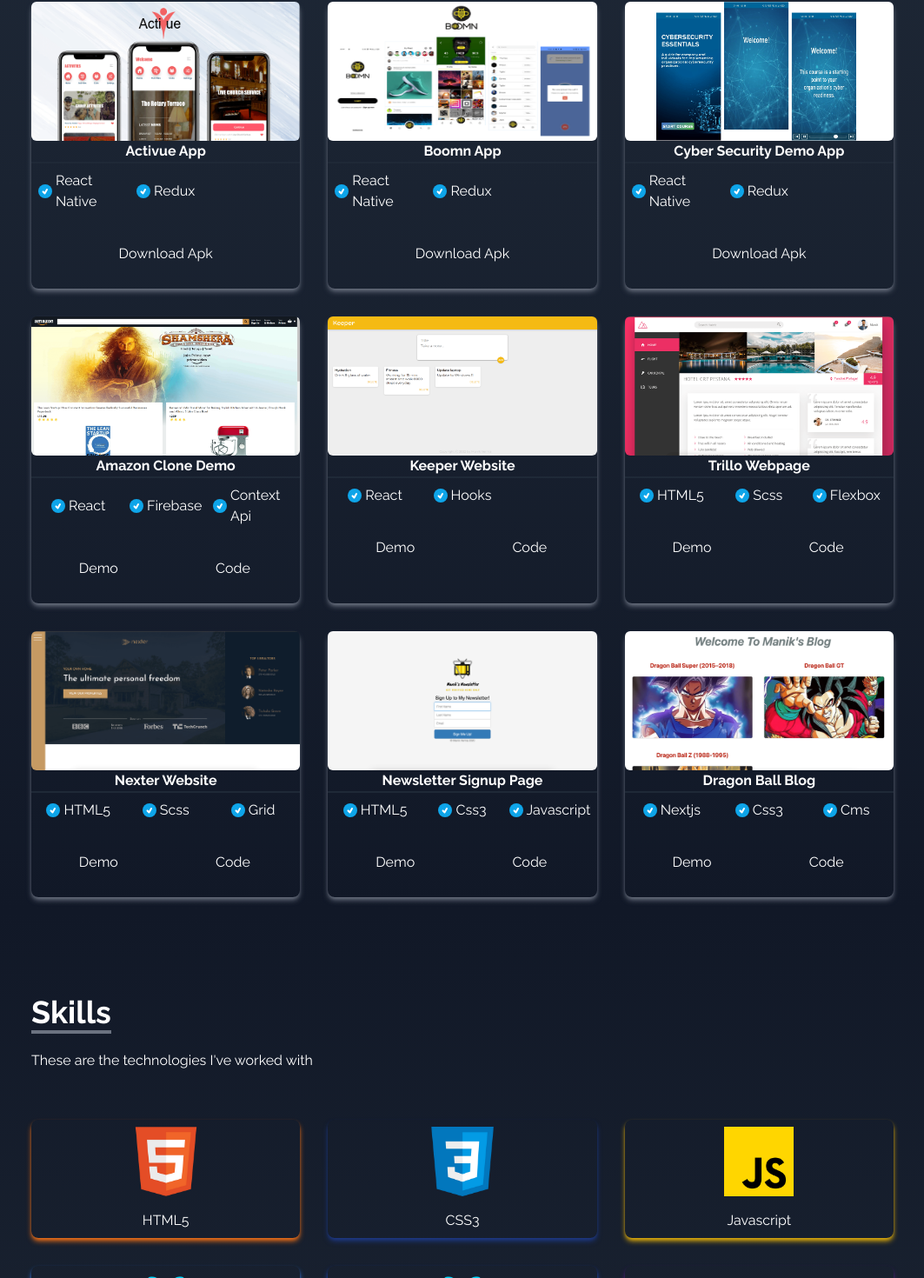
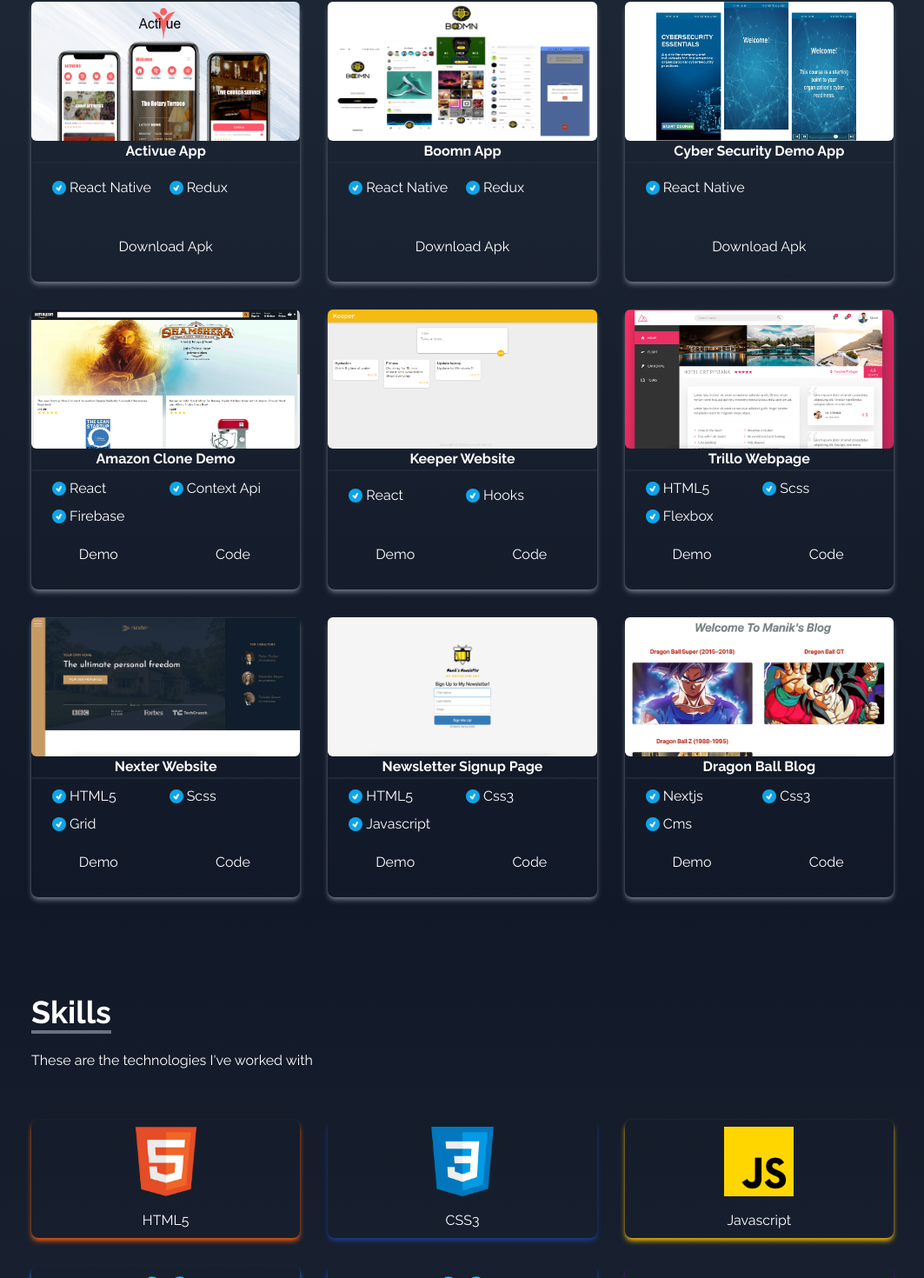
Before and after one commit to manikverma7/My-Portfolio, a React (Create React App) app: page / in a window 1280 px wide. Shown: the part 1338-2808 px from the top of the page at 87% size, without its empty margins (108-1171 px from the left). Built offline with nearby package versions, Linux system fonts and the light colour scheme.

Commit message:
Portfolio and skills enhancements

```diff
--- a/src/components/Portfolio.jsx
+++ b/src/components/Portfolio.jsx
@@ -46,7 +46,7 @@ function Portfolio() {
       code: "",
       download:
         "https://drive.google.com/file/d/1hxZyALcl_DAvRAUzCT4Yf1E5HqphMN2X/view?usp=sharing",
-      techStack: ["React Native", "Redux"],
+      techStack: ["React Native"],
       description: "A Mobile App built using React native and Redux",
       descriptionColor: "text-black",
       title: "Cyber Security Demo App",
@@ -57,7 +57,7 @@ function Portfolio() {
       demo: "https://clone-3a842.web.app/",
       code: "https://github.com/manikverma7/amazon-clone",
       download: "",
-      techStack: ["React", "Firebase", "Context Api"],
+      techStack: ["React", "Context Api", "Firebase"],
       description:
         "Am Amazon demo clone built using React, Firebase, material-ui and Context Api",
       descriptionColor: "text-black",
@@ -165,11 +165,11 @@ function Portfolio() {
                   {title}
                 </div>
 
-                <div className="p-2 grid grid-cols-2 md:grid-cols-3 gap-2">
+                <div className="p-2 grid grid-cols-2 gap-2 h-14 px-2 sm:px-4 md:px-6 ">
                   {techStack.map((tech, index) => (
                     <span
                       key={index}
-                      className="flex justify-start md:justify-center items-center"
+                      className="flex justify-start items-center"
                     >
                       <span className="bg-sky-500 rounded-lg p-0.5 mr-1">
                         <TiTick size={12} />
--- a/src/components/Skills.jsx
+++ b/src/components/Skills.jsx
@@ -9,6 +9,7 @@ import tailwind from "../assets/tailwind.png";
 import redux from "../assets/redux.png";
 import angular from "../assets/angular.png";
 import bootstrap from "../assets/bootstrap.png";
+import firebase from "../assets/firebase.png";
 
 import Heading from "./Heading";
 
@@ -18,7 +19,7 @@ function Skills() {
       id: 1,
       image: html,
       title: "HTML5",
-      style: "shadow-orange-500",
+      style: "shadow-orange-600",
     },
     {
       id: 2,
@@ -80,6 +81,12 @@ function Skills() {
       title: "Git",
       style: "shadow-gray-500",
     },
+    {
+      id: 11,
+      image: firebase,
+      title: "Firebase",
+      style: "shadow-orange-400",
+    },
   ];
   return (
     <div
```
Also changed, not shown: src/assets/firebase.png (added).
